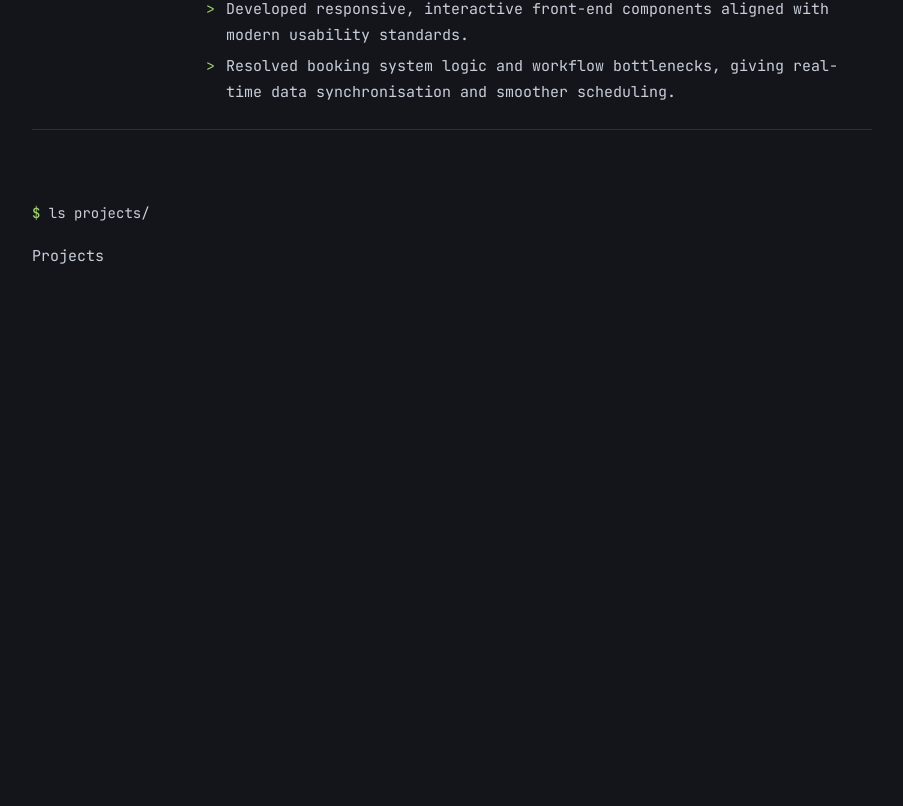
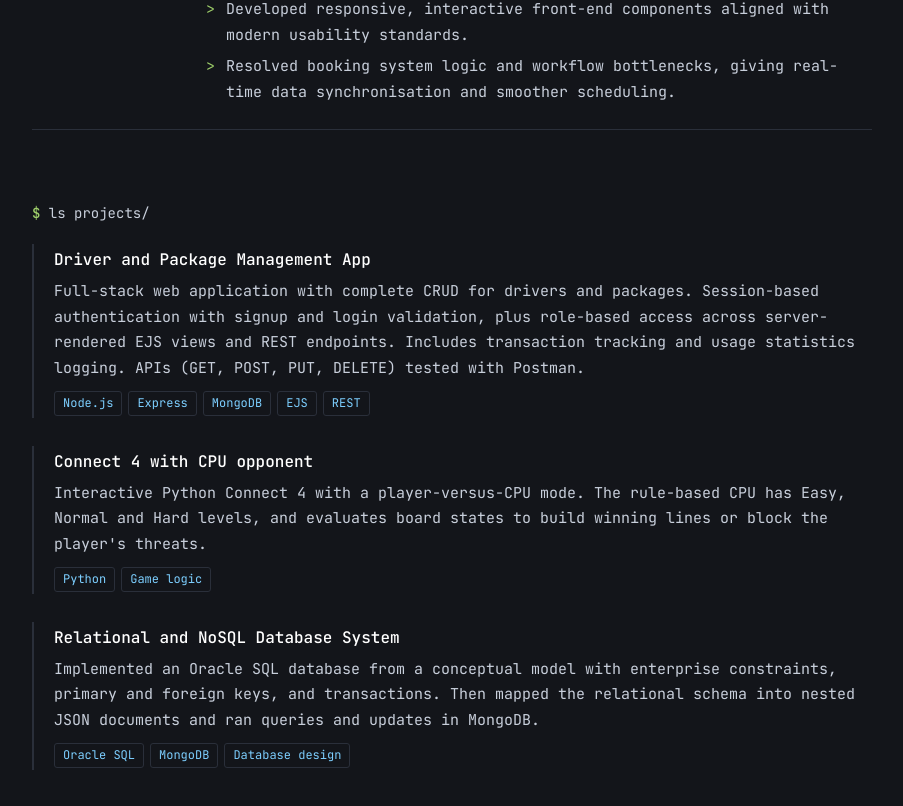
Before and after one commit to kyr031127/portfolio, a React (Vite) app: page / in a window 1280 px wide. Shown: the part 1041-1847 px from the top of the page, without its empty margins (188-1091 px from the left). Before the commit the page ends 1422 px from the top, so only its background shows below. Built offline with nearby package versions, Linux system fonts and the light colour scheme.

Commit message:
Added projects section

```diff
--- a/src/App.tsx
+++ b/src/App.tsx
@@ -1,7 +1,7 @@
 import Experience from './components/Experience'
 import Header from './components/Header'
 import Hero from './components/Hero'
-import Section from './components/Section'
+import Projects from './components/Projects'
 
 function App() {
   return (
@@ -10,9 +10,7 @@ function App() {
       <main>
         <Hero />
         <Experience />
-        <Section id="projects" command="ls projects/">
-          <p>Projects</p>
-        </Section>
+        <Projects />
       </main>
     </>
   )
--- /dev/null
+++ b/src/components/Projects.css
@@ -0,0 +1,41 @@
+.proj {
+  margin: 0 0 28px;
+  padding: 2px 0 2px 20px;
+  border-left: 2px solid var(--line);
+}
+
+.proj:hover {
+  border-left-color: var(--cyan);
+}
+
+.proj h3 {
+  margin: 0;
+  font-size: 16px;
+  font-weight: 500;
+  color: #fff;
+}
+
+.proj p {
+  margin: 6px 0 0;
+}
+
+.tags {
+  display: flex;
+  flex-wrap: wrap;
+  gap: 6px;
+  margin: 10px 0 0;
+}
+
+.tags span {
+  padding: 1px 8px;
+  font-size: 12px;
+  color: var(--cyan);
+  border: 1px solid var(--line);
+  border-radius: 3px;
+}
+
+.proj-links {
+  display: flex;
+  gap: 10px;
+  margin-top: 12px;
+}
--- /dev/null
+++ b/src/components/Projects.tsx
@@ -0,0 +1,30 @@
+import { projects } from '../data/projects'
+import Section from './Section'
+import './Projects.css'
+
+export default function Projects() {
+  return (
+    <Section id="projects" command="ls projects/">
+      {projects.map((p) => (
+        <article key={p.name} className="proj">
+          <h3>{p.name}</h3>
+          <p>{p.description}</p>
+          <div className="tags">
+            {p.stack.map((s) => (
+              <span key={s}>{s}</span>
+            ))}
+          </div>
+          {p.links && (
+            <div className="proj-links">
+              {p.links.map((l) => (
+                <a key={l.href} className="btn" href={l.href} target="_blank" rel="noopener noreferrer">
+                  {l.label}
+                </a>
+              ))}
+            </div>
+          )}
+        </article>
+      ))}
+    </Section>
+  )
+}
--- /dev/null
+++ b/src/data/projects.ts
@@ -0,0 +1,28 @@
+export type Project = {
+  name: string
+  description: string
+  stack: string[]
+  links?: { label: string; href: string }[]
+}
+
+export const projects: Project[] = [
+  {
+    name: 'Driver and Package Management App',
+    description:
+      'Full-stack web application with complete CRUD for drivers and packages. Session-based authentication with signup and login validation, plus role-based access across server-rendered EJS views and REST endpoints. Includes transaction tracking and usage statistics logging. APIs (GET, POST, PUT, DELETE) tested with Postman.',
+    stack: ['Node.js', 'Express', 'MongoDB', 'EJS', 'REST'],
+    // links: [{ label: 'github', href: 'https://github.com/내아이디/저장소' }],
+  },
+  {
+    name: 'Connect 4 with CPU opponent',
+    description:
+      "Interactive Python Connect 4 with a player-versus-CPU mode. The rule-based CPU has Easy, Normal and Hard levels, and evaluates board states to build winning lines or block the player's threats.",
+    stack: ['Python', 'Game logic'],
+  },
+  {
+    name: 'Relational and NoSQL Database System',
+    description:
+      'Implemented an Oracle SQL database from a conceptual model with enterprise constraints, primary and foreign keys, and transactions. Then mapped the relational schema into nested JSON documents and ran queries and updates in MongoDB.',
+    stack: ['Oracle SQL', 'MongoDB', 'Database design'],
+  },
+]
```
